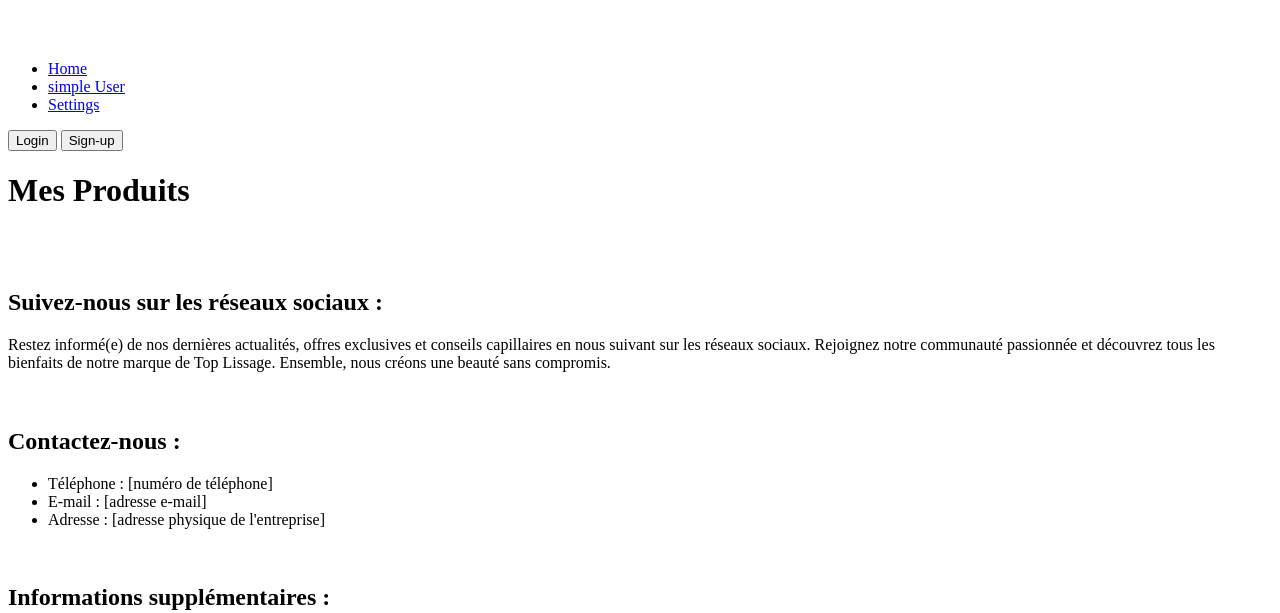
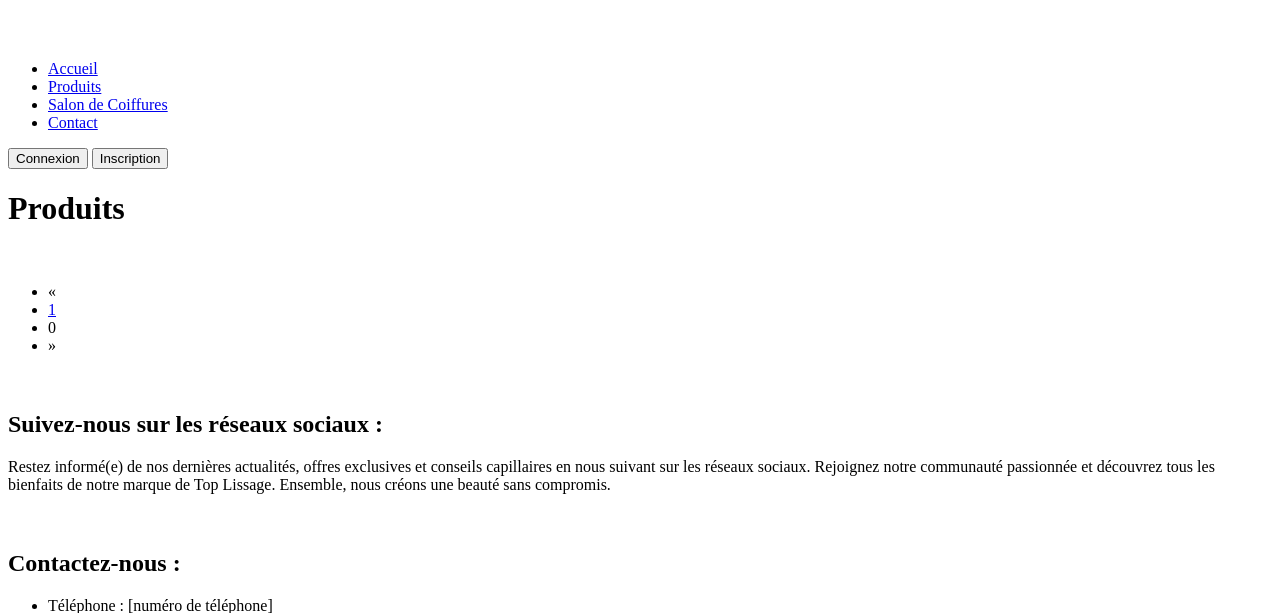
Before and after one commit to Gilberto841/TopLissage, a Symfony app: template templates/produit/index.html.twig in a window 1280 px wide. Shown: the top 613 px of the page. Run offline with Twig, Linux system fonts and the light colour scheme; the template is opened without the code that fills it, so the values that code supplies are empty; some libraries are stand-ins or nearby versions.

Commit message:
correction_phase2

```diff
--- a/composer.json
+++ b/composer.json
@@ -13,6 +13,7 @@
         "doctrine/orm": "^2.15",
         "easycorp/easyadmin-bundle": "^4.6",
         "gumlet/php-image-resize": "^2.0",
+        "knplabs/knp-paginator-bundle": "^6.2",
         "phpdocumentor/reflection-docblock": "^5.3",
         "phpstan/phpdoc-parser": "^1.22",
         "scheb/2fa-email": "^6.6",
--- a/config/bundles.php
+++ b/config/bundles.php
@@ -15,4 +15,6 @@ return [
     Scheb\TwoFactorBundle\SchebTwoFactorBundle::class => ['all' => true],
     Symfony\WebpackEncoreBundle\WebpackEncoreBundle::class => ['all' => true],
     Sensio\Bundle\FrameworkExtraBundle\SensioFrameworkExtraBundle::class => ['all' => true],
+    Knp\Bundle\PaginatorBundle\KnpPaginatorBundle::class => ['all' => true],
+
 ];
--- a/templates/home/index.html.twig
+++ b/templates/home/index.html.twig
@@ -3,6 +3,6 @@
 {% block title %}Hello HomeController!{% endblock %}
 
 {% block body %}
-<h1>Accueil</h1>
+<h1 class=" text-center">Accueil</h1>
 {% include "includes/_carousel.html.twig" %}
 {% endblock %}
--- a/templates/includes/_nav.html.twig
+++ b/templates/includes/_nav.html.twig
@@ -7,39 +7,44 @@
         {% if is_granted('ROLE_ADMIN') %}
             <!-- Header pour les utilisateurs avec le rôle ROLE_ADMIN -->
             <ul class="nav nav-pills">
-                <li class="nav-item"><a href="#" class="nav-link active" aria-current="page">Home</a></li>
-                <li class="nav-item"><a href="{{ path('admin') }}" class="nav-link">Admin Features</a></li>
-                <li class="nav-item"><a href="#" class="nav-link">Settings</a></li>
+                <li class="nav-item"><a href="{{path('index')}}" class="nav-link active" aria-current="page">Accueil</a></li>
+                <li class="nav-item"><a href="{{ path('admin') }}" class="nav-link">Admin</a></li>
+
                 <!-- Autres liens spécifiques aux utilisateurs avec le rôle ROLE_ADMIN -->
             </ul>
 
             <div class="col-md-3 text-end">
-                <a href="{{ path('app_logout') }}"><button type="button" class="btn btn-outline-primary me-2">Logout</button></a>
-<a href="{{ path('admin') }}"><button type="button" class="btn btn-outline-primary me-2">Admin</button></a>            </div>
-        {% elseif is_granted('ROLE_PROFESSIONAL') %}
-            <!-- Header pour les utilisateurs avec le rôle ROLE_PROFESSIONAL -->
-            <ul class="nav nav-pills">
-                <li class="nav-item"><a href="#" class="nav-link active" aria-current="page">Home</a></li>
-                <li class="nav-item"><a href="#" class="nav-link">Professional Features</a></li>
-                <li class="nav-item"><a href="#" class="nav-link">Profile</a></li>
-                <!-- Autres liens spécifiques aux utilisateurs avec le rôle ROLE_PROFESSIONAL -->
+                <a href="{{ path('admin') }}"><button type="button" class="btn btn-outline-primary me-2">{{ app.user.name }}</button></a>
+                <a href="{{ path('app_logout') }}"><button type="button" class="btn btn-outline-primary me-2">Deconnexion</button></a>
+
+            </div>
+        {% elseif is_granted('ROLE_PROFESSIONAL') or is_granted('ROLE_PROFESSIONAL_SALON') %}
+            <!-- Header pour les utilisateurs avec le rôle ROLE_PROFESSIONAL et 'ROLE_PROFESSIONAL_SALON' -->
+           <ul class="nav nav-pills">
+                <li class="nav-item"><a href="{{path('index')}}" class="nav-link active" aria-current="page">Accueil</a></li>
+                <li class="nav-item"><a href="{{path('produits')}}" class="nav-link">Produits</a></li>
+                <li class="nav-item"><a href="{{path('search')}}" class="nav-link">Salon de Coiffures</a></li>
+                <li class="nav-item"><a href="{{path('cart_index')}}" class="nav-link">Mon Panier</a></li>
+                <li class="nav-item"><a href="{{path('app_contact')}}" class="nav-link">Contact</a></li>
             </ul>
 
             <div class="col-md-3 text-end">
-                <a href="{{ path('app_logout') }}"><button type="button" class="btn btn-outline-primary me-2">Logout</button></a>
-<a href="{{ path('app_login') }}"><button type="button" class="btn btn-outline-primary me-2">{{ app.user.name }}</button></a>            </div>
+                <a href="{{ path('app_login') }}"><button type="button" class="btn btn-outline-primary me-3">{{ app.user.name }}</button></a>
+                <a href="{{ path('app_logout') }}"><button type="button" class="btn btn-outline-primary me-1">Deconnexion</button></a>
+
+            </div>
         {% else %}
-         <!-- Header pour les utilisateurs avec le rôle ROLE_ADMIN -->
+         <!-- Header pour les utilisateurs non Connectés -->
             <ul class="nav nav-pills">
-                <li class="nav-item"><a href="#" class="nav-link active" aria-current="page">Home</a></li>
-                <li class="nav-item"><a href="#" class="nav-link">simple User</a></li>
-                <li class="nav-item"><a href="#" class="nav-link">Settings</a></li>
-                <!-- Autres liens spécifiques aux utilisateurs avec le rôle ROLE_ADMIN -->
+                <li class="nav-item"><a href="{{path('index')}}" class="nav-link active" aria-current="page">Accueil</a></li>
+                <li class="nav-item"><a href="{{path('produits')}}" class="nav-link">Produits</a></li>
+                <li class="nav-item"><a href="{{path('search')}}" class="nav-link">Salon de Coiffures</a></li>
+                <li class="nav-item"><a href="{{path('app_contact')}}" class="nav-link">Contact</a></li>
             </ul>
             <!-- Header pour les autres utilisateurs -->
             <div class="col-md-3 text-end">
-                <a href="{{ path('app_login') }}"><button type="button" class="btn btn-outline-primary me-2">Login</button></a>
-                <a href="{{ path('app_register') }}"><button type="button" class="btn btn-primary">Sign-up</button></a>
+                <a href="{{ path('app_login') }}"><button type="button" class="btn btn-outline-primary me-2">Connexion</button></a>
+                <a href="{{ path('app_register') }}"><button type="button" class="btn btn-primary me-3">Inscription</button></a>
             </div>
         {% endif %}
     </header>
--- /dev/null
+++ b/templates/includes/_pagination.html.twig
@@ -0,0 +1,38 @@
+
+ <div class="d-flex justify-content-start">
+ <nav aria-label="...">
+    <ul class="pagination">
+      {% if pagination.currentPageNumber > 1 %}
+        <li class="page-item">
+          <a class="page-link" href="{{ path('produits', {'page': pagination.currentPageNumber - 1}) }}" aria-label="Previous">&laquo;</a>
+        </li>
+      {% else %}
+        <li class="page-item disabled">
+          <span class="page-link" aria-hidden="true">&laquo;</span>
+        </li>
+      {% endif %}
+
+      {% for page in 1..pagination.pageCount %}
+        {% if page == pagination.currentPageNumber %}
+          <li class="page-item active" aria-current="page">
+            <span class="page-link">{{ page }}</span>
+          </li>
+        {% else %}
+          <li class="page-item">
+            <a class="page-link" href="{{ path('produits', {'page': page}) }}">{{ page }}</a>
+          </li>
+        {% endif %}
+      {% endfor %}
+
+      {% if pagination.currentPageNumber < pagination.pageCount %}
+        <li class="page-item">
+          <a class="page-link" href="{{ path('produits', {'page': pagination.currentPageNumber + 1}) }}" aria-label="Next">&raquo;</a>
+        </li>
+      {% else %}
+        <li class="page-item disabled">
+          <span class="page-link" aria-hidden="true">&raquo;</span>
+        </li>
+      {% endif %}
+    </ul>
+  </nav>
+</div>
--- a/templates/produit/index.html.twig
+++ b/templates/produit/index.html.twig
@@ -4,40 +4,19 @@
 {% endblock %}
 
 {% block body %}
-	<style>
-		.example-wrapper {
-			margin: 1em auto;
-			max-width: 800px;
-			width: 95%;
-			font: 18px / 1.5 sans-serif;
-		}
-		.example-wrapper code {
-			background: #F5F5F5;
-			padding: 2px 6px;
-		}
-	</style>
 
-	<h1>Mes Produits</h1>
+
+		<h1 class=" text-center">Produits</h1>
+
 		</br>
-{# {% for product in products %} #}
-
-	{# <ul>
-		<h1>{{product.name}}</h1>
-		<img src="{{ asset('upload/images/products/' ~ product.image) }}" alt="" width="400" height="300">*
-		<p>{{product.description|striptags }}</p>
-
-		<h5>{{product.price}}
-			€</h5>
-		<h5>{{product.quantity}}</h5>
-		<a href="{{ path('cart_add', {'id': product.id}) }}" class="btn btn-dark">Ajouter au panier</a>
-		<hr>
-	</ul> #}
-
+		{% if is_granted('ROLE_PROFESSIONAL') or is_granted('ROLE_PROFESSIONAL_SALON') %}
 			<div class="row row-cols-1 row-cols-sm-2 row-cols-md-4">
-  {% for product in products %}
+				{% for product in pagination %}
 					<div class="col">
-      <div class="card h-100">
-      <a href="{{ path('cart_add', {'id': product.id}) }}" class="btn btn-dark"><img src="{{ asset('upload/images/products/' ~ product.image) }}" class="card-img-top" alt="..." width="50" height="400"></a>
+						<div class="card w-200">
+							<a href="{{ path('produit_details', { 'id': product.id }) }}" class="btn btn-dark">
+								<img src="{{ asset('upload/images/products/' ~ product.image) }}" class="card-img-top img-fluid" alt="...">
+								</a>
 
 							<div class="card-body">
 								<h5 class="card-title">{{ product.name }}</h5>
@@ -45,10 +24,36 @@
 							</div>
 						</div>
 					</div>
+
 {% endfor %}
+<div class=" d-flex ">
+	{% include "includes/_pagination.html.twig" %}
 </div>
 
 
-{# {% endfor %} #}
+			</div>
+
+		{% else %}
+			<div class="row row-cols-1 row-cols-sm-2 row-cols-md-4">
+				{% for product in pagination %}
+					<div class="col">
+						<div class="card h-100">
+							<a href="{{ path('produit_details', { 'id': product.id }) }}" class="btn btn-dark">
+								<img src="{{ asset('upload/images/products/' ~ product.image) }}" class="card-img-top img-fluid" alt="...">
+								</a>
+							<div class="card-body">
+								<h5 class="card-title">{{ product.name }}</h5>
+
+							</div>
+						</div>
+					</div>
+				{% endfor %}
+			</div>
+		{% endif %}
+
+	<div class=" d-flex ">
+		{% include "includes/_pagination.html.twig" %}
+	</div>
+
 
 {% endblock %}
--- a/templates/registration/register.html.twig
+++ b/templates/registration/register.html.twig
@@ -9,7 +9,7 @@
 <div class="container">
     <div class="row justify-content-center">
         <div class="col-lg-4 card">
-            <h1 class=" text-center pb-3 pt-2">Register</h1>
+            <h1 class=" text-center pb-3 pt-2">Inscription</h1>
 
             {{ form_errors(registrationForm) }}
 
```
Also changed, not shown: src/Controller/CartController.php (+4 -4 lines), src/Controller/ProduitController.php (+23 -3 lines), templates/produit/details.html.twig (added, +57 -0 lines), 3 other files. Lines whose indentation alone changed are shown as unchanged.
